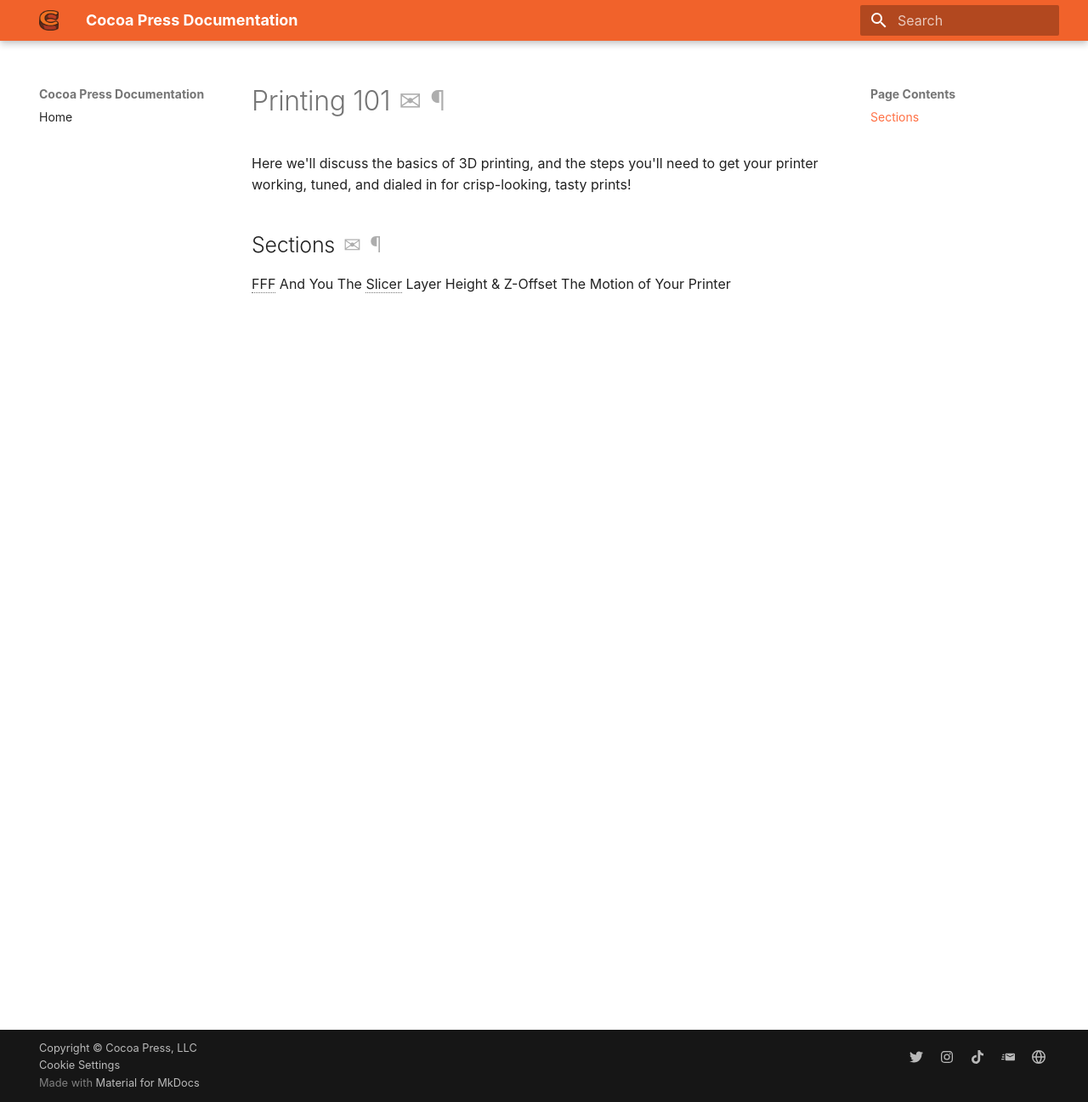
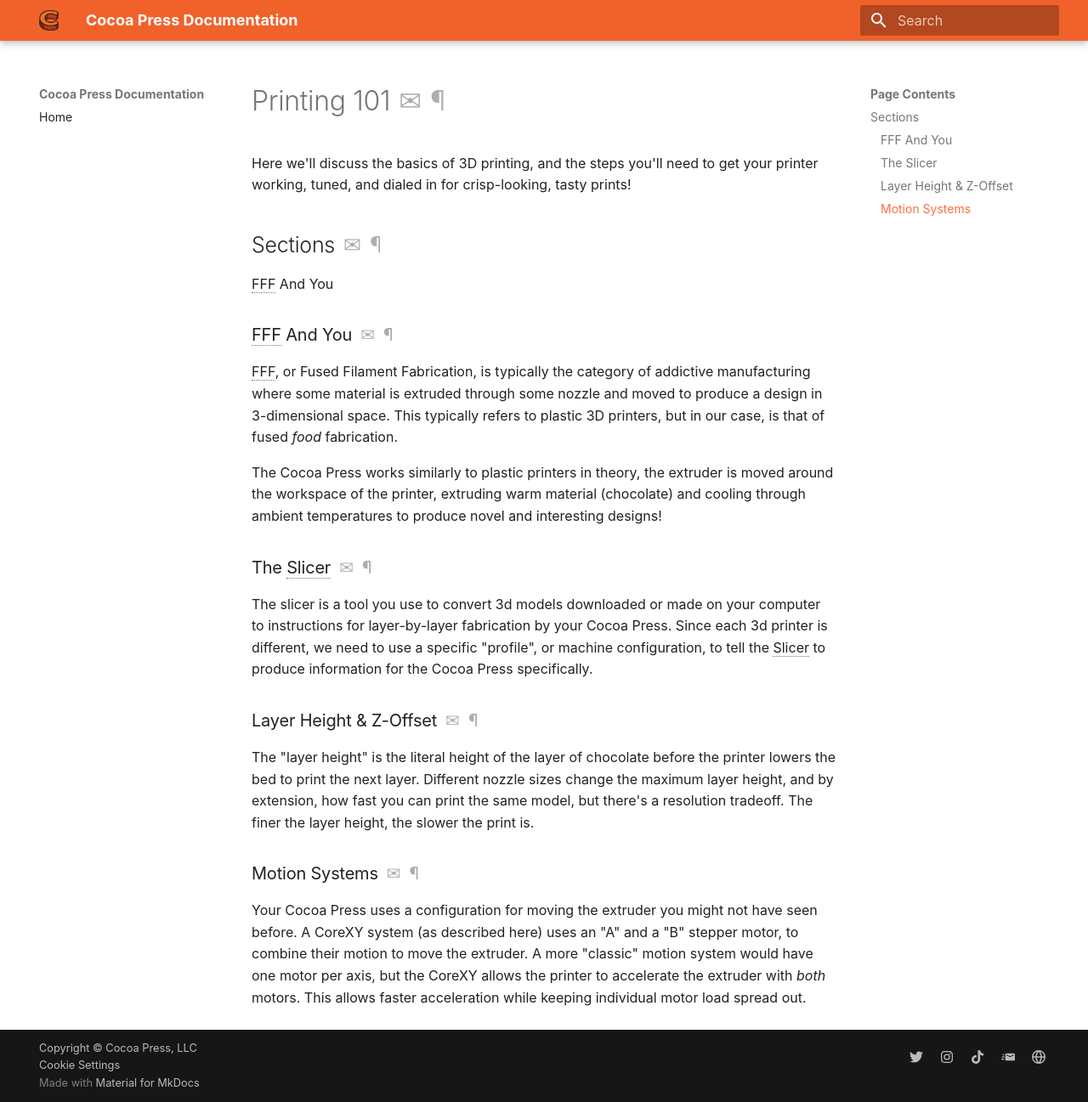
Before and after one commit to CocoaPress/docs, an MkDocs documentation site: the page built from docs/101/index.md, in a window 1280 px wide and 1297 px high. Shown: the whole window at 85% size. Built offline with MkDocs 1.6.1 and Material for MkDocs 9.7.7, drawn with Linux system fonts in a browser that asks for light colours; some web fonts are replaced.

Commit message:
Same as above.

```diff
--- a/docs/101/index.md
+++ b/docs/101/index.md
@@ -5,6 +5,21 @@
 ## Sections
 
 FFF And You
-The Slicer
-Layer Height & Z-Offset
-The Motion of Your Printer
+
+### FFF And You
+
+FFF, or Fused Filament Fabrication, is typically the category of addictive manufacturing where some material is extruded through some nozzle and moved to produce a design in 3-dimensional space.  This typically refers to plastic 3D printers, but in our case, is that of fused *food* fabrication.
+
+The Cocoa Press works similarly to plastic printers in theory, the extruder is moved around the workspace of the printer, extruding warm material (chocolate) and cooling through ambient temperatures to produce novel and interesting designs!
+
+### The Slicer
+
+The slicer is a tool you use to convert 3d models downloaded or made on your computer to instructions for layer-by-layer fabrication by your Cocoa Press.  Since each 3d printer is different, we need to use a specific "profile", or machine configuration, to tell the Slicer to produce information for the Cocoa Press specifically.
+
+### Layer Height & Z-Offset
+
+The "layer height" is the literal height of the layer of chocolate before the printer lowers the bed to print the next layer.  Different nozzle sizes change the maximum layer height, and by extension, how fast you can print the same model, but there's a resolution tradeoff.  The finer the layer height, the slower the print is.
+
+### Motion Systems
+
+Your Cocoa Press uses a configuration for moving the extruder you might not have seen before.  A CoreXY system (as described here) uses an "A" and a "B" stepper motor, to combine their motion to move the extruder.  A more "classic" motion system would have one motor per axis, but the CoreXY allows the printer to accelerate the extruder with *both* motors.  This allows faster acceleration while keeping individual motor load spread out.
```
Also changed, not shown: docs/Assembly/index.md (added, +7 -0 lines), docs/img/extruder.svg (added), docs/img/frame.svg (added), docs/img/slicer.svg (added).
